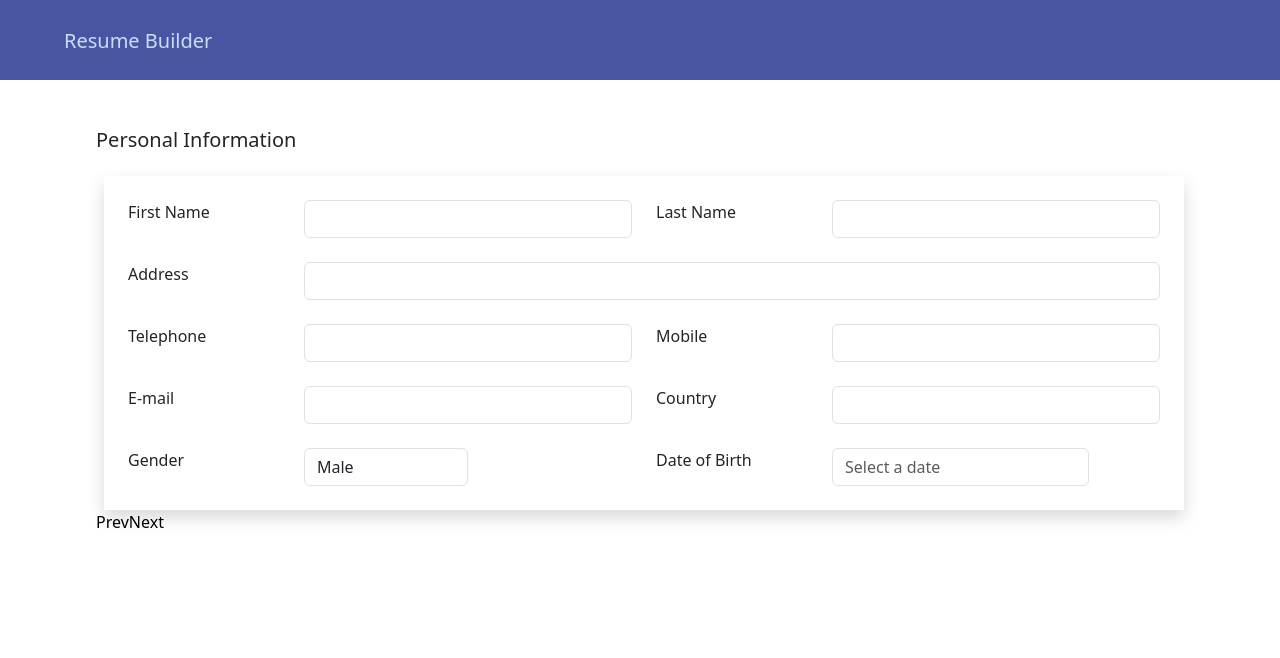
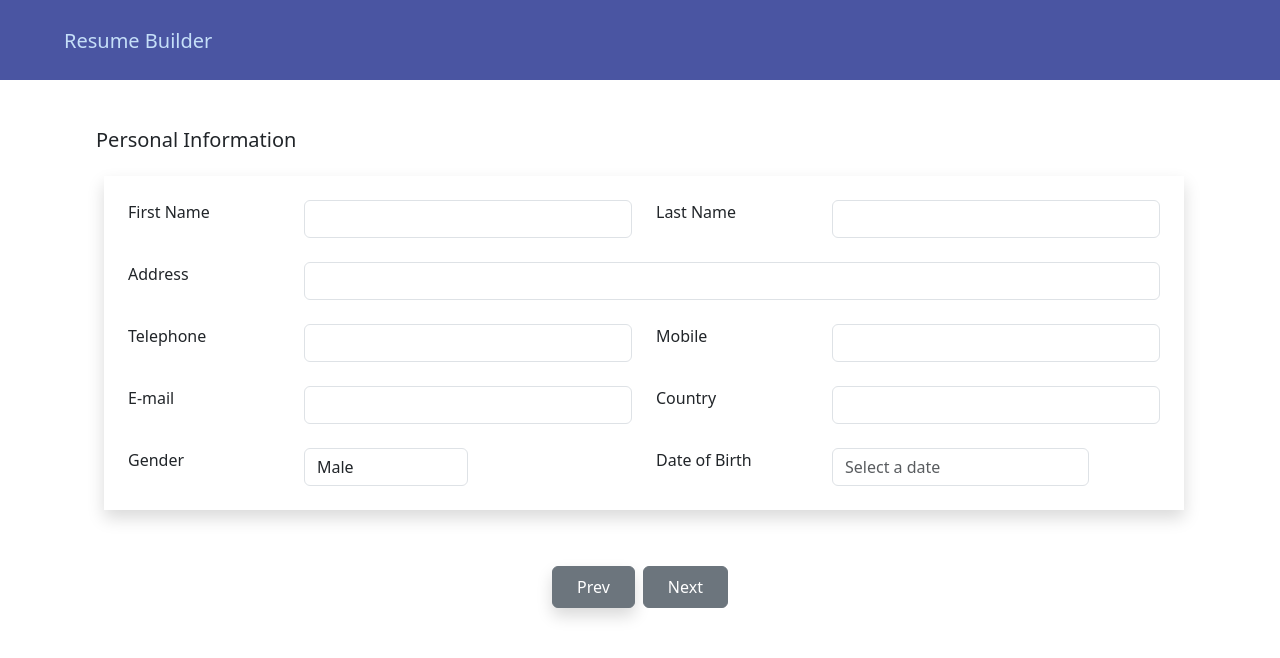
Before and after one commit to santhossundar/Resume-Builder, a React (Create React App) app in the folder ResumeBuilderFrontEnd/: page / in a window 1280 px wide. Shown: the top 658 px of the page. Built offline with nearby package versions, Linux system fonts and the light colour scheme.

Commit message:
Added changes in #Form component

```diff
--- a/ResumeBuilderFrontEnd/src/components/forms/Form.jsx
+++ b/ResumeBuilderFrontEnd/src/components/forms/Form.jsx
@@ -25,14 +25,14 @@ const Form = () => {
                     <FormBody pageId={page} />
                 </div>
 
-                <div className="footer">
-                    <button onClick={() => {
+                <div className="footer m-5 p-2 d-flex justify-content-center">
+                    <button className='btn btn-secondary ms-2 me-1 pt-2 pb-2 ps-4 pe-4 shadow' onClick={() => {
                         setPage((currentPage) => currentPage - 1);
                     }}>
                         Prev
                     </button>
 
-                    <button onClick={() => {
+                    <button className='btn btn-secondary ms-1 me-2 pt-2 pb-2 ps-4 pe-4' onClick={() => {
                         setPage((currentPage) => currentPage + 1)
                     }}>
                         Next
```
